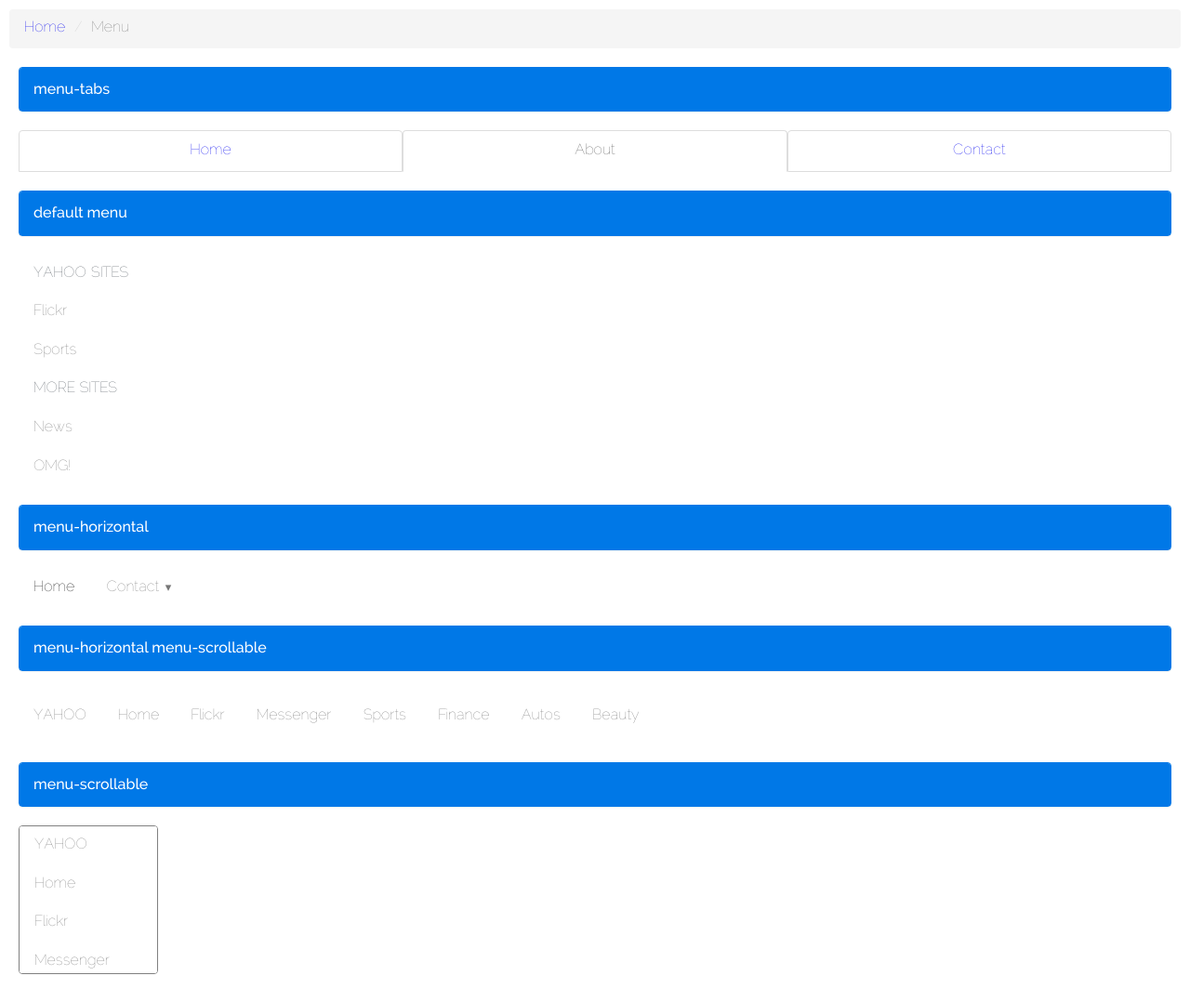
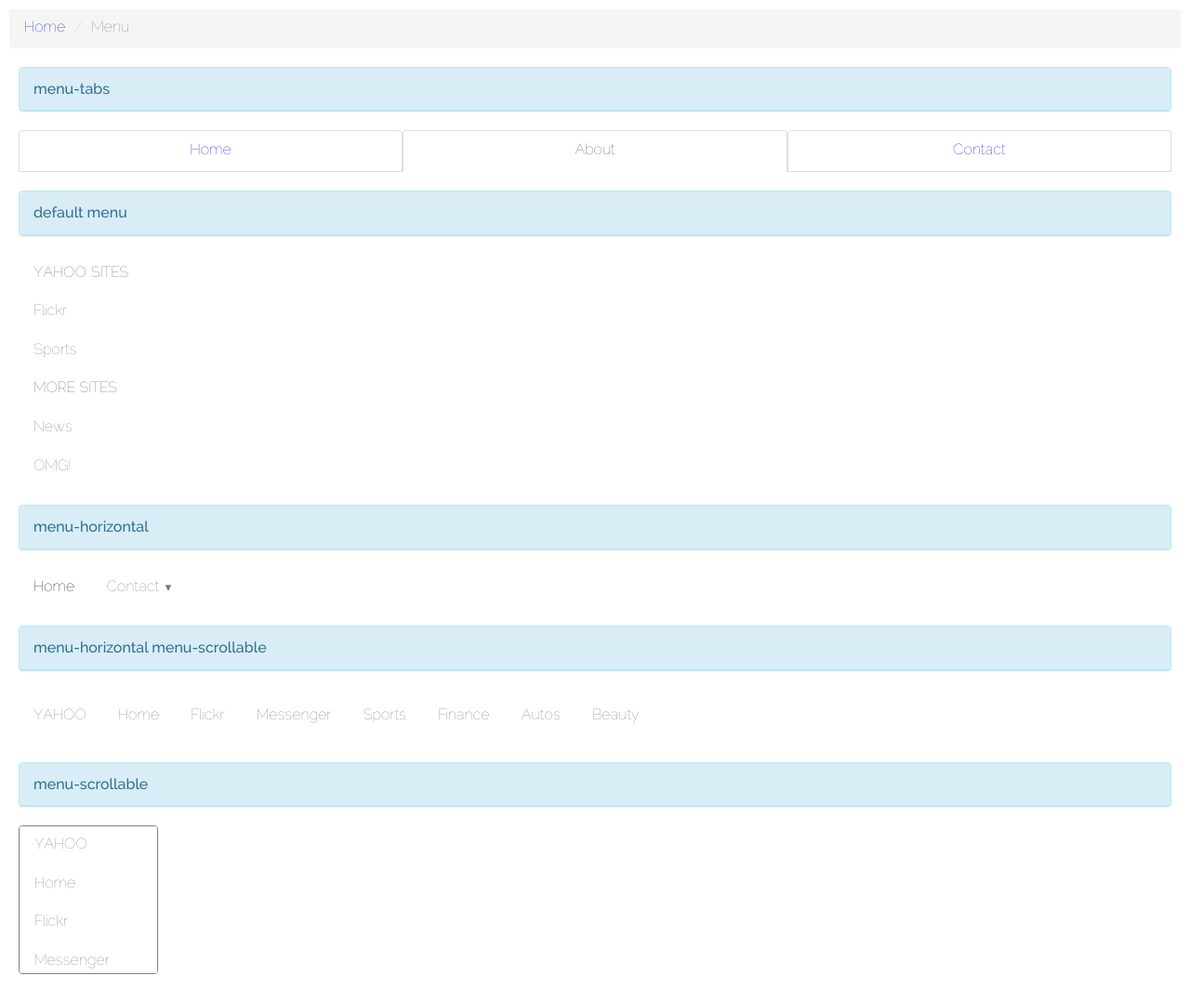
Before and after one commit to edwardzhong/base-css, a website: page sample/menu.html in a window 1280 px wide. Shown: the whole page at 93% size. Drawn offline with Linux system fonts and the light colour scheme.

Commit message:
update panel

```diff
--- a/sample/menu.html
+++ b/sample/menu.html
@@ -15,7 +15,7 @@
 		<li class="active">Menu</li>
 	</ol>
     <div class="panel-wrap">
-      <div class="panel panel-primary">
+      <div class="panel panel-info">
       <div class="panel-heading">
         <h3 class="panel-title">menu-tabs</h3>
       </div>
@@ -27,7 +27,7 @@
       </ul>
     </div>
     <div class="panel-wrap">
-      <div class="panel panel-primary">
+      <div class="panel panel-info">
       <div class="panel-heading">
         <h3 class="panel-title">default menu</h3>
       </div>
@@ -44,7 +44,7 @@
       </div>
     </div>
     <div class="panel-wrap">
-      <div class="panel panel-primary">
+      <div class="panel panel-info">
       <div class="panel-heading">
         <h3 class="panel-title">menu-horizontal</h3>
       </div>
@@ -64,7 +64,7 @@
         </div>
       </div>
     <div class="panel-wrap">
-      <div class="panel panel-primary">
+      <div class="panel panel-info">
         <div class="panel-heading">
           <h3 class="panel-title">menu-horizontal menu-scrollable</h3>
         </div>
@@ -91,7 +91,7 @@
 
       </div>
       <div class="panel-wrap">
-      <div class="panel panel-primary">
+      <div class="panel panel-info">
         <div class="panel-heading">
           <h3 class="panel-title">menu-scrollable</h3>
         </div>
```
Also changed, not shown: sample/checkbox.html (+1 -1 lines), sample/form.html (+3 -3 lines).
